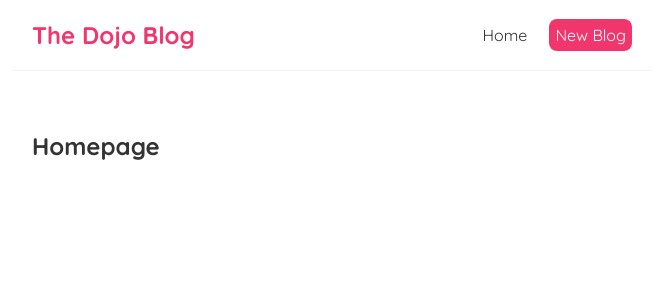
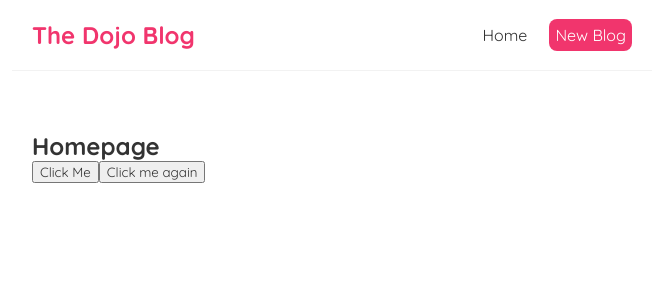
Before and after one commit to orvinjedalava/Demos, a React (Create React App) app in the folder NetNinja/dojo-blog/: page / in a window 1280 px wide. Shown: the top 300 px of the page, without its empty margins (308-971 px from the left). Built offline with nearby package versions, Linux system fonts and the light colour scheme.

Commit message:
Update with final code after Tutorial #7 - Click Events

```diff
--- a/NetNinja/dojo-blog/src/components/Home.tsx
+++ b/NetNinja/dojo-blog/src/components/Home.tsx
@@ -1,7 +1,18 @@
 export const Home: React.FC = () => {
+
+    const handleClick = (e: React.MouseEvent<HTMLButtonElement>) => {
+        console.log('Hello, ninjas', e);
+    }
+
+    const handleClickAgain = (name: string, e: React.MouseEvent<HTMLButtonElement>) => {
+        console.log('hello ' + name, e.target);
+    }
+
     return (
         <div className="home">
             <h2>Homepage</h2>
+            <button onClick={handleClick}>Click Me</button>
+            <button onClick={(e) => handleClickAgain('Jed', e)}>Click me again</button>
         </div>
     )
 }
--- a/NetNinja/dojo-blog/src/components/Navbar.tsx
+++ b/NetNinja/dojo-blog/src/components/Navbar.tsx
@@ -1,12 +1,12 @@
-const navBarLinkButtonStyle = {
-    color: "white",
-    backgroundColor: '#f1356d',
-    borderRadius: '8px'
-};
-
 // React.FC is short for React.FunctionComponent. It is a type that describes a function component.
 // It is a generic type that takes props as a type argument.
 export const Navbar: React.FC = () => {
+    const navBarLinkButtonStyle = {
+        color: "white",
+        backgroundColor: '#f1356d',
+        borderRadius: '8px'
+    };
+
     return (
         <nav className="navbar">
             <h1>The Dojo Blog</h1>
```
